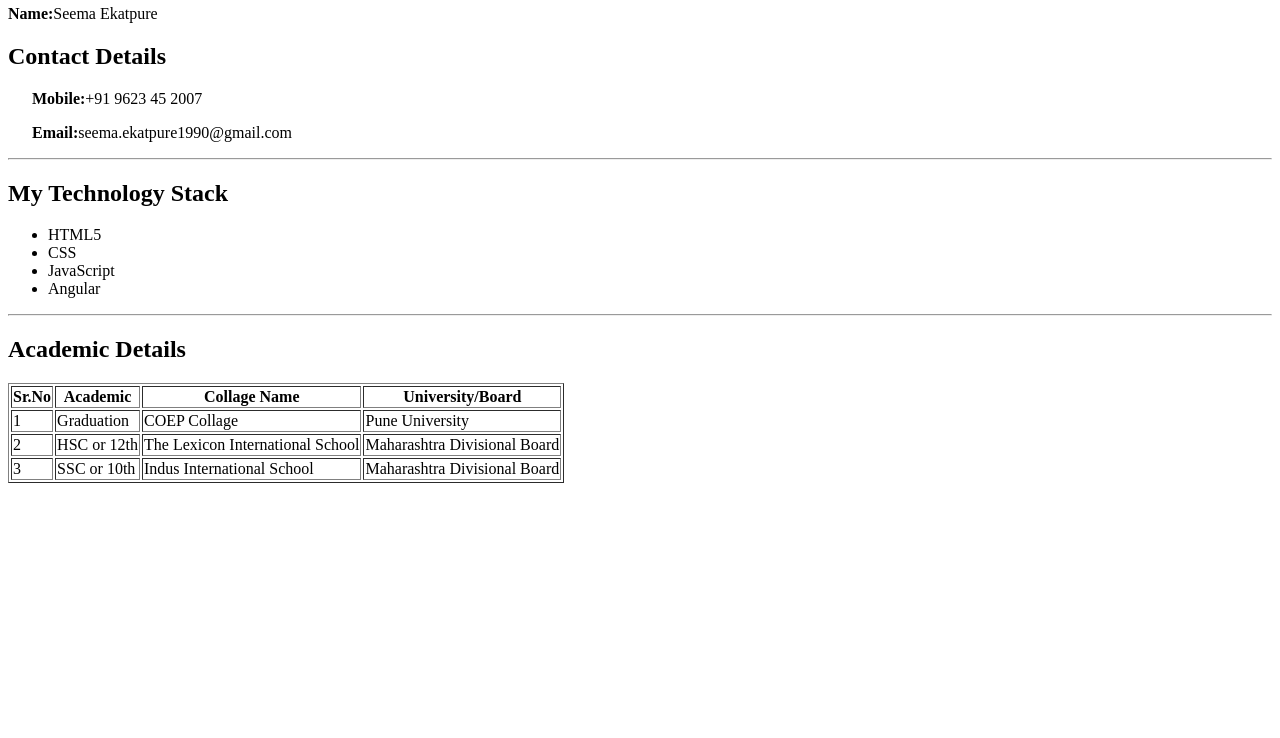
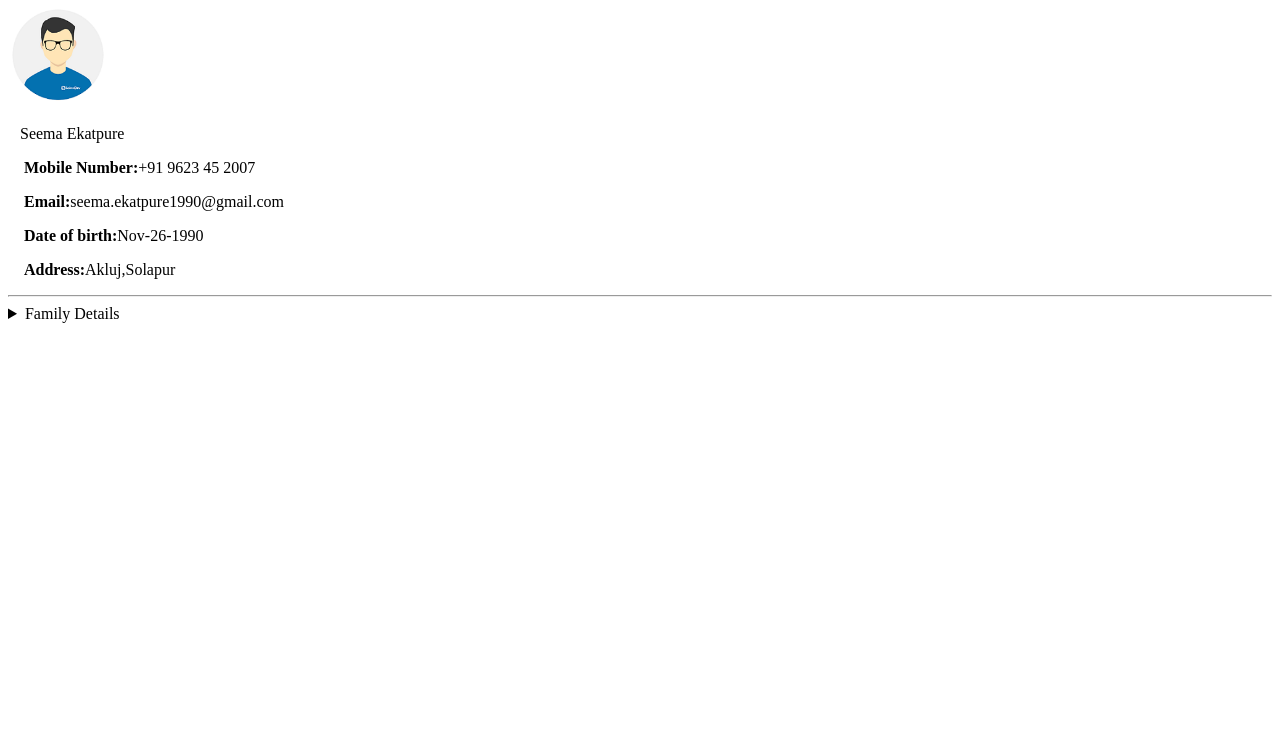
Before and after one commit to seemaekatpure1990/MyProfile, a plain HTML site: page personal.html in a window 1280 px wide. Shown: the part 62-800 px from the top of the page. Drawn offline with Linux system fonts and the light colour scheme.

Commit message:
added new responsibility
added new responsibility

```diff
--- a/personal.html
+++ b/personal.html
@@ -6,55 +6,22 @@
     <title> My Personal Details</title>
 </head>
 <body>
+
+<h2> Personal Details</h2>
+<p> <img src="assets/developer.png" alt="developer photo" height="100px" width="100px"></p>
+    <p> &nbsp; &nbsp;Seema Ekatpure</p>
+
+       <p>&nbsp;&nbsp;&nbsp;&nbsp;<strong>Mobile Number:</strong>+91 9623 45 2007</p>
+       <p>&nbsp;&nbsp;&nbsp;&nbsp;<strong>Email:</strong>seema.ekatpure1990@gmail.com</p>
+       <p>&nbsp;&nbsp;&nbsp;&nbsp;<strong>Date of birth:</strong>Nov-26-1990</p>
+       <p>&nbsp;&nbsp;&nbsp;&nbsp;<strong>Address:</strong>Akluj,Solapur</p>
+       <hr>
+       <details>
+        <summary>Family Details </summary>
+        <ul>
+            <li> <strong>Father name:</strong>Suresh Landage</li>
+            <li> <strong>Mother name:</strong>Suman Landage</li>
+        </ul>
+       </details>
+ </body>
 </html>
-<h2>My Personal Details</h2>
-    <p><strong>Name:</strong>Seema Ekatpure</p>
-    <h2>Contact Details</h2>
-       <p>&nbsp;&nbsp;&nbsp;&nbsp;&nbsp;&nbsp;<strong>Mobile:</strong>+91 9623 45 2007</p>
-       <p>&nbsp;&nbsp;&nbsp;&nbsp;&nbsp;&nbsp;<strong>Email:</strong>seema.ekatpure1990@gmail.com</p>
-       <hr>
-       <h2>My Technology Stack</h2>
-       <ul>
-        <li>HTML5</li>
-        <li>CSS</li>
-        <li>JavaScript</li>
-        <li>Angular</li>
-       </ul>
-
-       <hr>
-       <h2>Academic Details </h2>
-       <table border="1px">
-          <thead >
-            <tr>
-                <th>Sr.No</th>
-                <th>Academic</th>
-                <th>Collage Name</th>
-                <th>University/Board</th>
-            </tr>
-
-          </thead>
-          <tbody>
-             <tr>
-                <td>1</td>
-                <td>Graduation</td>
-                <td>COEP Collage</td>
-                <td>Pune University</td>
-
-             </tr>
-             <tr>
-                 <td>2</td>
-                 <td>HSC or 12th</td>
-                 <td>The Lexicon International School</td>
-                 <td>Maharashtra Divisional Board</td>
-             </tr>
-             <tr>
-                  <td>3</td>
-                  <td>SSC or 10th</td>
-                  <td>Indus  International School</td>
-                  <td>Maharashtra Divisional Board</td>
-             </tr>
-          </tbody>
-       </table>
-
-</body>
-</html>
```
